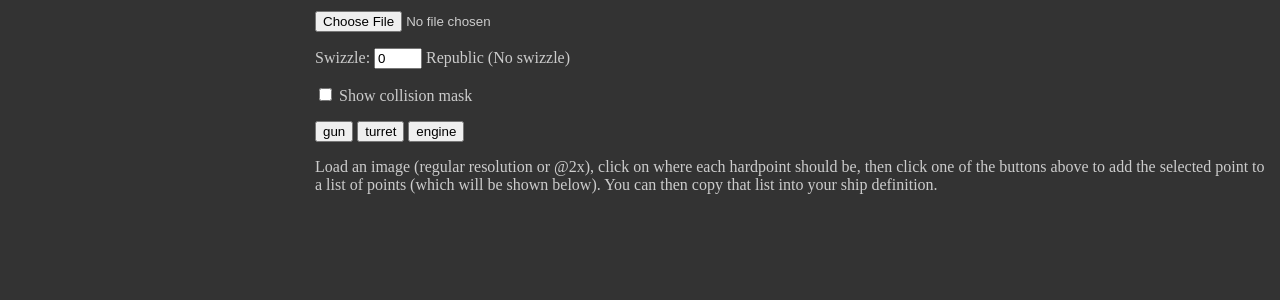
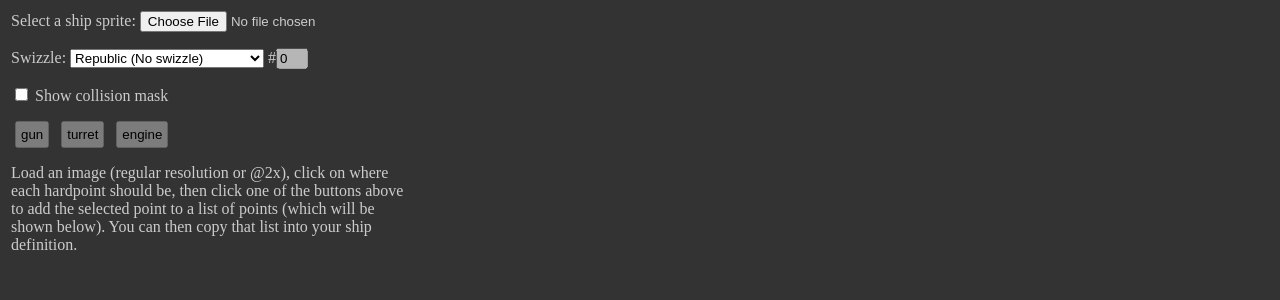
Before and after one commit to endless-sky/endless-sky.github.io, a Jekyll site: the page built from ship_builder.html, in a window 1280 px wide. Shown: the top 300 px of the page. Built offline with Jekyll 4.4.1, drawn with Linux system fonts in a browser that asks for light colours; some of the changed lines change nothing that is shown.

Commit message:
refactor(ship-builder): Update outline generation in ship builder. (#14)
* Update outline generation.

* refactor(html): Update ship builder layout

 - move CSS to assets/css instead of defined inline
 - flip control vs image position, so controls don't move based on the image that is loaded
 - Use a `<select>` instead of number input for selecting the current swizzle
 - Add `<label>` elements to inputs
 - add button tooltips
 - load HTML first, then JS
 - filter files to only PNGs
 - limit ship sprites to 3 MB (honestly, should be filtered to 500 kb, but some High-DPI assets are currently 2.5 MB)
 - add a border around the image canvas to highlight any image vs ship size disparity

* refactor(js): Use let / const

 - Use meaningful names for the "SWIZZLE" array, rather than array of arrays.

* refactor(js): set file-selection handler in initialize()

* refactor(js): update swizzle change handler

* refactor(js): collision mask toggle handler

* refactor(js): hardpoint button handlers

 - Add feedback if no point is selected yet.
 - disable buttons until an image is loaded
 - make buttons a little larger & more spaced out

* refactor(js): remove a global variable

* refactor(js): Number.isNaN over global

* refactor(js): better handling of excessively-large images

* refactor(js): add note about drawing requirements

in future, use multiple <canvas> elements
 - swizzled image
 - collision mask
 - current selection circle
 - added points

* refactor(js): put collision mask generator in own method

Co-authored-by: tehhowch <tehhowch@users.noreply.github.com>

```diff
--- /dev/null
+++ b/assets/css/ship-builder.css
@@ -0,0 +1,36 @@
+body {
+	color: #CCCCCC;
+	background-color: #333333;
+}
+
+table {
+	border: hidden;
+}
+
+.controls {
+	vertical-align: top;
+	max-width: 25rem;
+}
+
+.controls button[disabled] {
+	color: #000000;
+}
+
+.controls button {
+	margin-left: 0.25rem;
+	margin-right: 0.25rem;
+	padding: 0.25rem;
+}
+
+.image-display {
+	vertical-align: top;
+}
+
+.image-display canvas.has-image {
+	border: 1px solid #000000;
+}
+
+#swizzle-value {
+	width: 2rem;
+	color: #000000;
+}
--- a/ship_builder.html
+++ b/ship_builder.html
@@ -1,30 +1,96 @@
+---
+---
 <html>
 <head><title>Endless Sky Ship Builder</title>
+<link rel="stylesheet" type="text/css" href="{{ 'assets/css/ship-builder.css' | absolute_url }}">
+</head>
+
+<body>
+<!-- TODO: don't use a table to control layout -->
+<table role="presentation">
+<tr>
+	<td class="controls">
+		<p>
+			<label for="sprite-selector">Select a ship sprite:</label>
+			<input type="file" id="sprite-selector" name="file" title="Select a ship sprite" accept="image/png" />
+		</p>
+
+		<p>
+			<label for="swizzle-select">Swizzle:</label>
+			<select name="swizzle" id="swizzle-select">
+				<option value="0" selected>Republic (No swizzle)</option>
+				<option value="1">Unused (G &harr; B)</option>
+				<option value="2">Militia (R &harr; G)</option>
+				<option value="3">Unused (R &rarr; G &rarr; B &rarr; R)</option>
+				<option value="4">Syndicate (R &rarr; B &rarr; G &rarr; R)</option>
+				<option value="5">Merchant (R &harr; B)</option>
+				<option value="6">Pirate (G &rarr; R, B &rarr; G)</option>
+			</select>
+			#<input title="Swizzle Number" id="swizzle-value" type="text" disabled value="0">
+		</p>
+
+		<p>
+			<input type="checkbox" id="show-outline" />
+			<label for="show-outline">Show collision mask</label>
+		</p>
+
+		<p class="hardpoint-type">
+			<button type="button" disabled name="gun" title="Create a gun mount at the selected position">gun</button>
+			<button type="button" disabled name="turret" title="Create a turret mount at the selected position">turret</button>
+			<button type="button" disabled name="engine" title="Create a engine mount at the selected position">engine</button>
+		</p>
+		<p>Load an image (regular resolution or @2x), click on where each hardpoint should be, then click one of the buttons above to add the selected point to a list of points (which will be shown below). You can then copy that list into your ship definition.</p>
+		<pre id="points"></pre>
+	</td>
+	<td class="image-display">
+		<canvas id="canvas"></canvas>
+	</td>
+</tr>
+</table>
+</body>
+
 <script type="text/javascript">
+document.onreadystatechange = () => { if (document.readyState === 'complete') initialize(); };
 
 // Globals.
-var reader;
-var image;
+let image = null;
 // Keep track of whether the mouse button is down.
-var isDragging = false;
+let isDragging = false;
 // Coordinates of the most recent mouse click or drag in the canvas.
-var xCoordinate = NaN;
-var yCoordinate = NaN;
+let xCoordinate = Number.NaN;
+let yCoordinate = Number.NaN;
 // Normal images should be shown at twice their resolution, but an image with
 // "@2x" at the end of its file name will be drawn at 1x resolution.
-var scale = 2;
+let scale = 2;
 // The color swizzle to use:
-var swizzle = 0;
-// Whether or not the outline should be shown:
-var showOutline = false;
+let swizzle = 0;
+// Whether or not the collision mask outline(s) should be shown:
+let showOutline = false;
 
 
 // Add the various event listeners.
 function initialize() {
-	var canvas = document.getElementById("canvas");
+	// Make sure the file reading API is available.
+	if (typeof window.FileReader !== 'function') {
+		window.alert('This utility requires a browser that supports the "FileReader" API');
+		return;
+	}
+
+	const canvas = document.getElementById("canvas");
 	canvas.addEventListener("mousedown", onMouseDown);
 	canvas.addEventListener("mousemove", onMouseMove);
 	document.body.addEventListener("mouseup", onMouseUp);
+
+	// File selection callback.
+	document.getElementById('sprite-selector').addEventListener('change', loadImage, { capture: false, passive: true });
+	// Swizzle selection change.
+	document.getElementById('swizzle-select').addEventListener('change', setSwizzle, { capture: false, passive: true });
+	// Collision-mask toggle.
+	document.getElementById('show-outline').addEventListener('change', setShowOutline, { capture: false, passive: true });
+	// Hardpoint buttons click handlers.
+	for (const el of document.querySelectorAll('.hardpoint-type button')) {
+		el.addEventListener('click', addPoint, { capture: false, passive: true });
+	};
 }
 
 
@@ -37,7 +103,7 @@ function onMouseDown(event) {
 
 // Handle mouse motion within the canvas. The button may or may not be down.
 function onMouseMove(event) {
-	if(!isDragging)
+	if (!isDragging)
 		return;
 
 	drawCoordinates(event.offsetX, event.offsetY);
@@ -52,77 +118,153 @@ function onMouseUp(event) {
 function drawCoordinates(x, y) {
 	// The center of the image is (0, 0). Each pixel counts as half of a source
 	// pixel, since this is either a scaled-up image or an @2x file.
+	const canvas = document.getElementById('canvas');
 	xCoordinate = .5 * (x - .5 * canvas.width);
 	yCoordinate = .5 * (y - .5 * canvas.height);
+
 	drawImage();
 }
 
 
-// Draw the image, on a black background.
+// Draw the image. Since <canvas> does not support "layers," we must always redraw everything
+// that the user wants to see. (An alternative would be to manually composite layers, e.g. use
+// multiple <canvas> elements and use one to draw the swizzled image, one to draw the current
+// point, one to draw the outline, etc.)
 function drawImage() {
-	var canvas = document.getElementById("canvas");
-	var context = canvas.getContext("2d");
+	/** @type {HTMLCanvasElement} */
+	const canvas = document.getElementById("canvas");
+	const context = canvas.getContext("2d", { alpha: true, desynchronized: true });
 	context.clearRect(0, 0, canvas.width, canvas.height);
-	if(image)
+	if (image)
 		context.drawImage(image, 0, 0, canvas.width, canvas.height);
 
 	// Swizzle the image.
-	var SWIZZLE = [
-		[0, 1, 2],
-		[0, 2, 1],
-		[1, 0, 2],
-		[2, 0, 1],
-		[1, 2, 0],
-		[2, 1, 0],
-		[1, 2, 2]
-	];
-	var imageData = context.getImageData(0, 0, canvas.width, canvas.height);
-	var pixels = imageData.data;
-	for(var i = 0; i < pixels.length; i += 4) {
-		var red = pixels[i + SWIZZLE[swizzle][0]];
-		var green = pixels[i + SWIZZLE[swizzle][1]];
-		var blue = pixels[i + SWIZZLE[swizzle][2]];
+	const CHANNEL = {
+		RED: 0,
+		GREEN: 1,
+		BLUE: 2,
+		ALPHA: 3,
+	};
+	const SWIZZLE = [
+		{ red: CHANNEL.RED, green: CHANNEL.GREEN, blue: CHANNEL.BLUE },
+		{ red: CHANNEL.RED, green: CHANNEL.BLUE, blue: CHANNEL.GREEN },
+		{ red: CHANNEL.GREEN, green: CHANNEL.RED, blue: CHANNEL.BLUE },
+		{ red: CHANNEL.BLUE, green: CHANNEL.RED, blue: CHANNEL.GREEN },
+		{ red: CHANNEL.GREEN, green: CHANNEL.BLUE, blue: CHANNEL.RED },
+		{ red: CHANNEL.BLUE, green: CHANNEL.GREEN, blue: CHANNEL.RED },
+		{ red: CHANNEL.GREEN, green: CHANNEL.BLUE, blue: CHANNEL.BLUE },
+	][swizzle];
+	const imageData = context.getImageData(0, 0, canvas.width, canvas.height);
+	const pixels = imageData.data;
+	for (let i = 0; i < pixels.length; i += 4) {
+		// Get each new channel value from the relevant channel.
+		const red = pixels[i + SWIZZLE.red];
+		const green = pixels[i + SWIZZLE.green];
+		const blue = pixels[i + SWIZZLE.blue];
 		pixels[i + 0] = red;
 		pixels[i + 1] = green;
 		pixels[i + 2] = blue;
+		// No alpha adjustment.
 	}
 
-	if(showOutline) {
-		var i = 0;
-		for(var i = 0; i < pixels.length && !pixels[i + 3]; i += 4) {}
-		var start = i;
+	if (showOutline) {
+		setCollisionMaskData(pixels, canvas.width);
+	}
 
-		var DIR = [
-			pixels.length - 4 * canvas.width,
-			pixels.length - 4 * canvas.width + 4,
-			4,
-			4 * canvas.width + 4,
-			4 * canvas.width,
-			4 * canvas.width - 4,
-			pixels.length - 4,
-			pixels.length - 4 * canvas.width - 4
-		];
-		var d = 0;
+	// Repaint the canvas with the new pixel data.
+	context.putImageData(imageData, 0, 0);
+
+	// Draw the current selection, if one exists.
+	drawCoordinateCircle(context, canvas);
+}
+
+
+function setCollisionMaskData(pixels, canvasWidth) {
+	const rowOffset = 4 * canvasWidth;
+	const DIR = [
+		pixels.length - rowOffset,
+		pixels.length - rowOffset + 4,
+		4,
+		rowOffset + 4,
+		rowOffset,
+		rowOffset - 4,
+		pixels.length - 4,
+		pixels.length - rowOffset - 4
+	];
+
+	const hasOutline = [];
+	let start = 0;
+	while (start < pixels.length) {
+		// Find a non-empty pixel that has no outline.
+		for ( ; start < pixels.length; start += 4) {
+			if (pixels[start + 3]) {
+				// The pixel is occupied and not an outline, start tracing.
+				if (!hasOutline[start])
+					break;
+				// Skip to the next unoccupied pixel.
+				for (start += 4; start < pixels.length; start += 4)
+					if (!pixels[start + 3])
+						break;
+			}
+		}
+		if (start >= pixels.length)
+			break;
+
+		let pos = start;
+		let d = 7;
+		const directions = [];
+		do {
+			hasOutline[pos] = true;
+			// Find the next occupied pixel.
+			let firstD = d;
+			let isAlone = false;
+			while (true) {
+				if (pixels[(pos + 3 + DIR[d]) % pixels.length])
+					break;
+				d = (d + 1) % 8;
+				if (d == firstD) {
+					isAlone = true;
+					break;
+				}
+			}
+			if (isAlone)
+				break;
+			directions.push(d);
+			// Continue tracing the outline at that pixel.
+			pos = (pos + DIR[d]) % pixels.length;
+			d = (d + 6) % 8;
+			// Loop until we are back where we started.
+		} while (pos != start);
+
+		// At least 4 points are needed to circle a transparent pixel.
+		if (directions.length < 4)
+			continue;
+
+		// Fill raw outline (no interpolation and no simplification).
+		pos = start;
+		let i = 0;
 		do {
 			// Draw this outline pixel.
-			pixels[i + 0] = 255;
-			pixels[i + 1] = 0;
-			pixels[i + 2] = 0;
-			pixels[i + 3] = 255;
-			// Find the next occupied pixel.
-			while(!pixels[(i + 3 + DIR[d]) % pixels.length])
-				d = (d + 1) % 8;
-			// Continue tracing the outline at that pixel.
-			i = (i + DIR[d]) % pixels.length;
-			d = (d + 6) % 8;
-		} while(i != start);
+			pixels[pos + 0] = 255;
+			pixels[pos + 1] = 0;
+			pixels[pos + 2] = 0;
+			pixels[pos + 3] = 255;
+			pos = (pos + DIR[directions[i]]) % pixels.length;
+			++i;
+		} while (pos != start);
 	}
-	context.putImageData(imageData, 0, 0);
+}
 
-	if(isNaN(xCoordinate) || isNaN(yCoordinate))
+
+/**
+ * @param {CanvasRenderingContext2D} context The 2D drawing context of the <canvas>
+ * @param {{width: number, height: number}} o The image's displayed width & height.
+ */
+function drawCoordinateCircle(context, { width, height }) {
+	if (Number.isNaN(xCoordinate) || Number.isNaN(yCoordinate))
 		return;
-	var x = xCoordinate * 2 + .5 * canvas.width;
-	var y = yCoordinate * 2 + .5 * canvas.height;
+	const x = xCoordinate * 2 + .5 * width;
+	const y = yCoordinate * 2 + .5 * height;
 
 	context.beginPath();
 	context.arc(x, y, 5, 0, 2 * Math.PI, false);
@@ -133,50 +275,58 @@ function drawImage() {
 
 
 // Add a named point to the list of points.
-function addPoint(name)
+function addPoint(clickEvent)
 {
-	if(isNaN(xCoordinate) || isNaN(yCoordinate))
+	if (Number.isNaN(xCoordinate) || Number.isNaN(yCoordinate)) {
+		window.alert('Select a valid point on the image.');
 		return;
+	}
 
-	var points = document.getElementById("points");
-	points.innerHTML += "\t" + name + " " + xCoordinate + " " + yCoordinate + "\n";
+	document.getElementById("points").textContent += `\t${clickEvent.target.name} ${xCoordinate} ${yCoordinate}\n`;
 }
 
 
-// Load an image file.
-function loadImage() {
-	// Make sure the file reading API is available.
-	if(typeof window.FileReader !== 'function')
+// Load a reasonably-sized image file. Theoretically we can work on any file size,
+// but anything that is over a certain size is going to 1) not be sized appropriately,
+// and 2) bloat the Endless Sky memory requirements for no good reason.
+function loadImage(changeEvent) {
+	const file = changeEvent.target.files?.[0];
+	if (!file) return;
+	if (file.size > 3 * 1024 * 1024) {
+		window.alert(`"${file.name}" is too large -- create a smaller asset!`);
+		input.value = '';
 		return;
-
-	// Check that a file has been specified.
-	var input = document.getElementById("file");
-	if(!input || !input.files || !input.files[0])
-		return;
+	}
 
 	// Begin loading the file.
-	reader = new FileReader();
+	const reader = new FileReader();
 	reader.onload = createImage;
-	var file = input.files[0];
 	reader.readAsDataURL(file);
 
 	// The scale depends on whether this is an @2x image.
-	if(file.name.lastIndexOf("@2x") == file.name.lastIndexOf(".") - 3)
+	if (file.name.lastIndexOf("@2x") == file.name.lastIndexOf(".") - 3)
 		scale = 1;
 	else
 		scale = 2;
 }
 
 // An image file has been loaded. Convert it to an image.
-function createImage() {
+function createImage(fileLoadEvent) {
 	image = new Image();
 	image.onload = imageLoaded;
-	image.src = reader.result;
+	image.src = fileLoadEvent.target.result;
 }
 
 // An image has been created. Draw it.
 function imageLoaded() {
-	var canvas = document.getElementById("canvas");
+	if (Math.max(image.width, image.height) > 30000 || (image.width * image.height > 268000000)) {
+		// TODO: Dynamic scaling would resolve this, but would also mean we need to handle
+		// conversion from the data URL to pixel array ourselves.
+		window.alert('Image dimensions too large for <canvas> utility');
+		document.getElementById('sprite-selector').value = '';
+		return;
+	}
+	const canvas = document.getElementById("canvas");
 	canvas.width = scale * image.width;
 	canvas.height = scale * image.height;
 
@@ -184,63 +334,26 @@ function imageLoaded() {
 	yCoordinate = NaN;
 	drawImage();
 
-	document.getElementById("points").innerHTML = "";
+	canvas.classList.add('has-image');
+	document.getElementById("points").textContent = "";
+	for (const el of document.querySelectorAll('.hardpoint-type button')) {
+		el.removeAttribute('disabled');
+	}
 }
 
 
-function setSwizzle() {
-	swizzle = Number(document.getElementById("swizzle").value);
-
-	var NAME = [
-		"Republic (No swizzle)",
-		"Unused (G &harr; B)",
-		"Militia (R &harr; G)",
-		"Unused (R &rarr; G &rarr; B &rarr; R)",
-		"Syndicate (R &rarr; B &rarr; G &rarr; R)",
-		"Merchant (R &harr; B)",
-		"Pirate (G &rarr; R, B &rarr; G)"
-	];
-	document.getElementById("swizzleName").innerHTML = NAME[swizzle];
+function setSwizzle(changeEvent) {
+	swizzle = Number(changeEvent.target.value);
+	document.getElementById('swizzle-value').value = swizzle;
 
 	drawImage();
 }
 
-function setShowOutline() {
-	showOutline = document.getElementById("showOutline").checked;
+function setShowOutline(changeEvent) {
+	showOutline = changeEvent.target.checked;
 
 	drawImage();
 }
 
 </script>
-<style type="text/css">
-body {
-	color: #CCCCCC;
-	background-color: #333333;
-}
-</style>
-</head>
-<body onload="initialize()">
-<table border="0">
-<tr><td valign="top">
-
-	<canvas id="canvas"></canvas>
-
-</td><td valign="top">
-
-	<p><input type="file" id="file" name="file" onchange="loadImage()" /></p>
-
-	<p>Swizzle: <input type="number" id="swizzle" value="0" min="0" max="6" onchange="setSwizzle()" />
-	<span id="swizzleName">Republic (No swizzle)</span></p>
-
-	<p><input type="checkbox" id="showOutline" onchange="setShowOutline()" /> Show collision mask</p>
-
-	<p><input type="button" value="gun" onclick="addPoint(this.value)" />
-	<input type="button" value="turret" onclick="addPoint(this.value)" />
-	<input type="button" value="engine" onclick="addPoint(this.value)" /></p>
-
-	<p>Load an image (regular resolution or @2x), click on where each hardpoint should be, then click one of the buttons above to add the selected point to a list of points (which will be shown below). You can then copy that list into your ship definition.</p>
-
-	<pre id="points"></pre>
-
-</td></tr></table>
-</body></html>
+</html>
```
